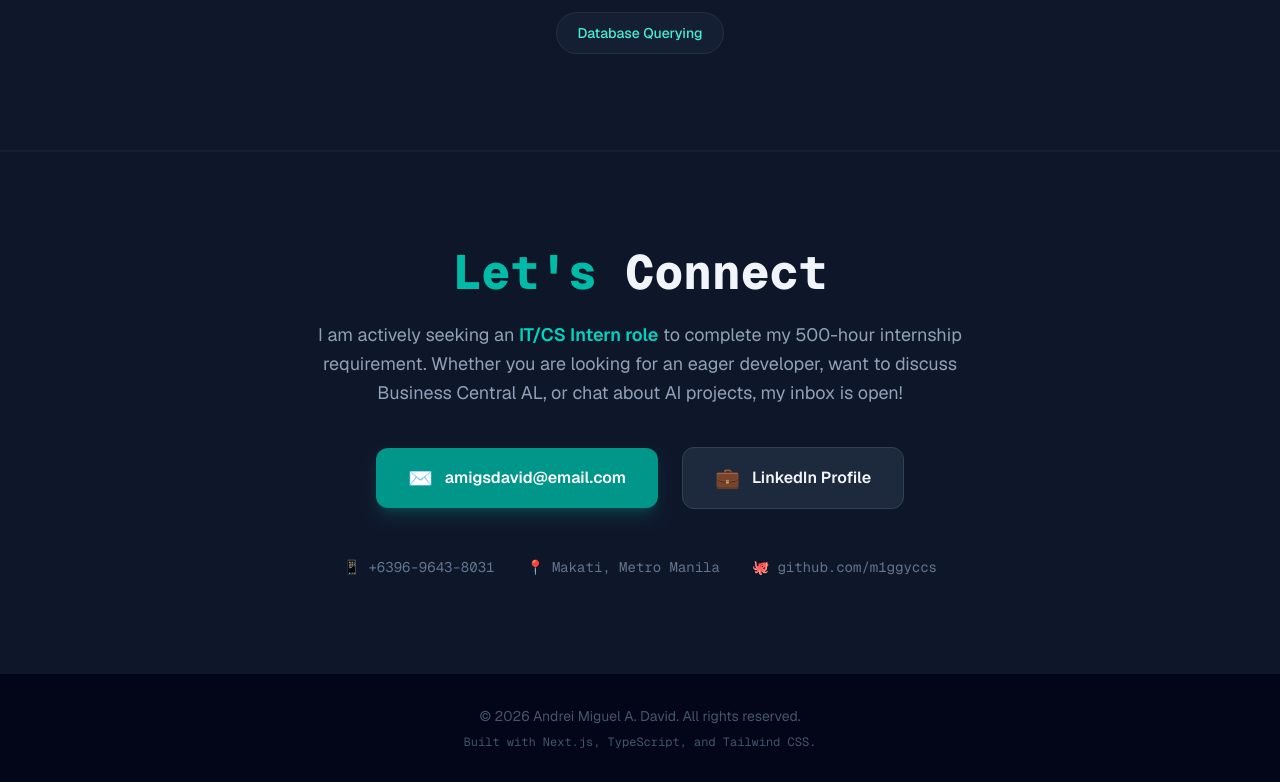
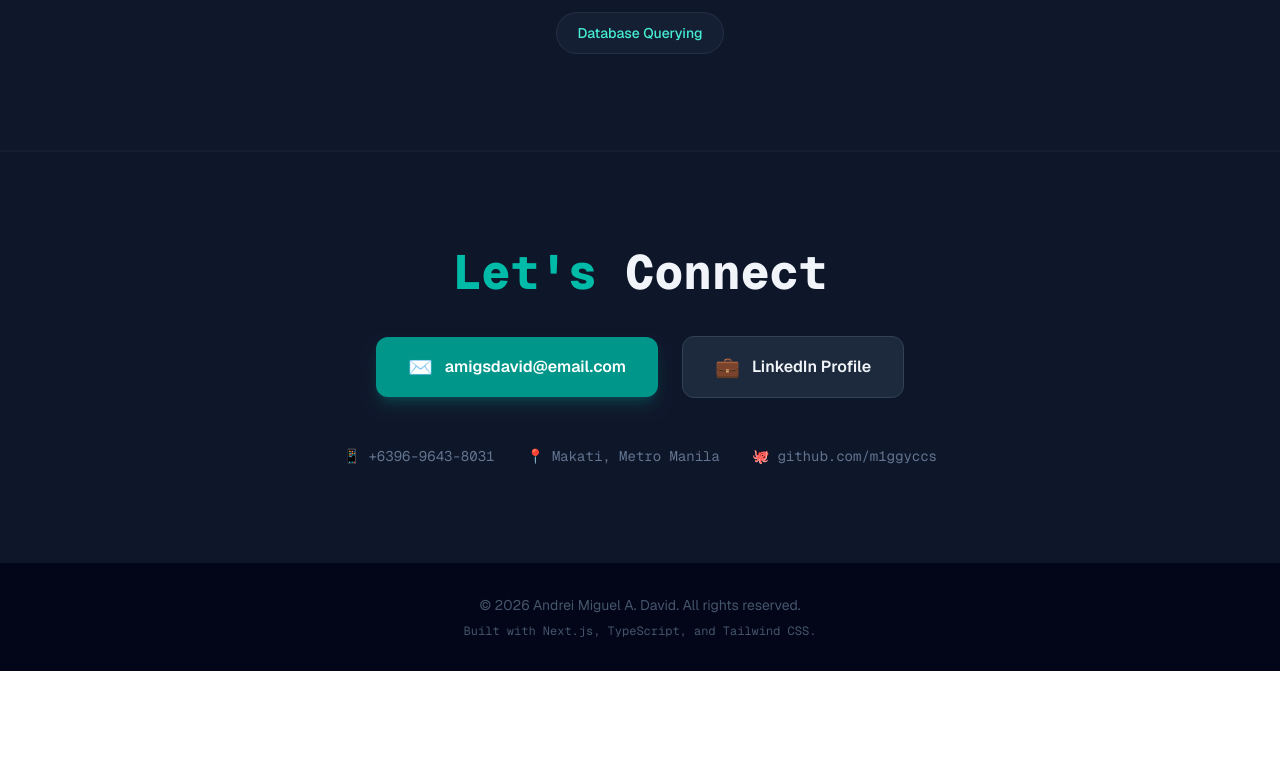
Before and after one commit to m1ggyccs/m1ggyccs, a Next.js app: page / in a window 1280 px wide. Shown: the part 5270-6052 px from the top of the page. After the commit the page ends 5941 px from the top, so only its background shows below. Built offline with nearby package versions, Linux system fonts and the light colour scheme.

Commit message:
Update page.tsx

```diff
--- a/app/page.tsx
+++ b/app/page.tsx
@@ -4,7 +4,7 @@ import React, { useEffect, useState } from 'react';
 import { TypeAnimation } from 'react-type-animation';
 import Particles, { initParticlesEngine } from "@tsparticles/react";
 import { loadSlim } from "@tsparticles/slim";
-import { motion } from "framer-motion";
+import { motion, Variants } from "framer-motion";
 
 export default function Portfolio() {
   const [init, setInit] = useState(false);
@@ -20,7 +20,7 @@ export default function Portfolio() {
   }, []);
 
   // Reusable animation configuration for scroll reveals
-  const fadeInUp = {
+  const fadeInUp: Variants = {
     hidden: { opacity: 0, y: 40 },
     visible: { opacity: 1, y: 0, transition: { duration: 0.6, ease: "easeOut" } }
   };
@@ -658,8 +658,7 @@ export default function Portfolio() {
           </h3>
 
           <p className="text-lg text-slate-400 mb-10 leading-relaxed max-w-2xl mx-auto">
-            {/* Added a strong call to action text here */}
-            I am actively seeking an <strong className="text-teal-400 font-semibold">IT/CS Intern role</strong> to complete my 500-hour internship requirement. Whether you are looking for an eager developer, want to discuss Business Central AL, or chat about AI projects, my inbox is open!
+
           </p>
 
           <div className="flex flex-col sm:flex-row justify-center items-center gap-6 mb-12">
```
